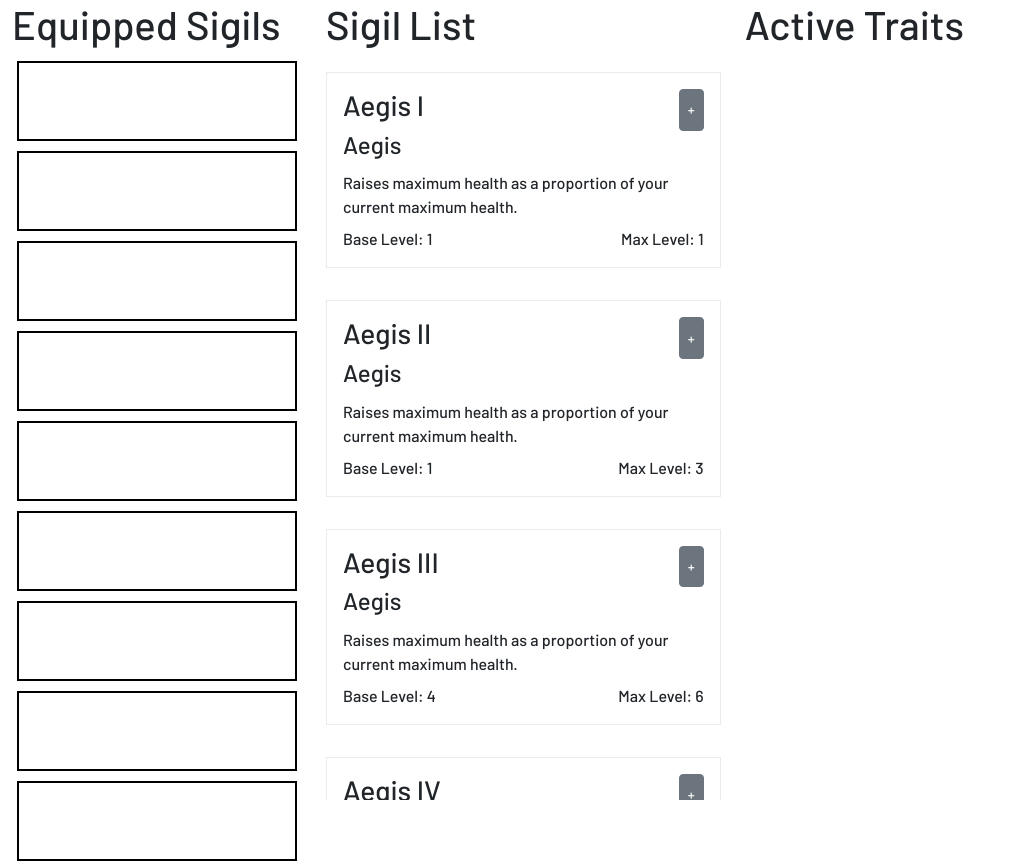
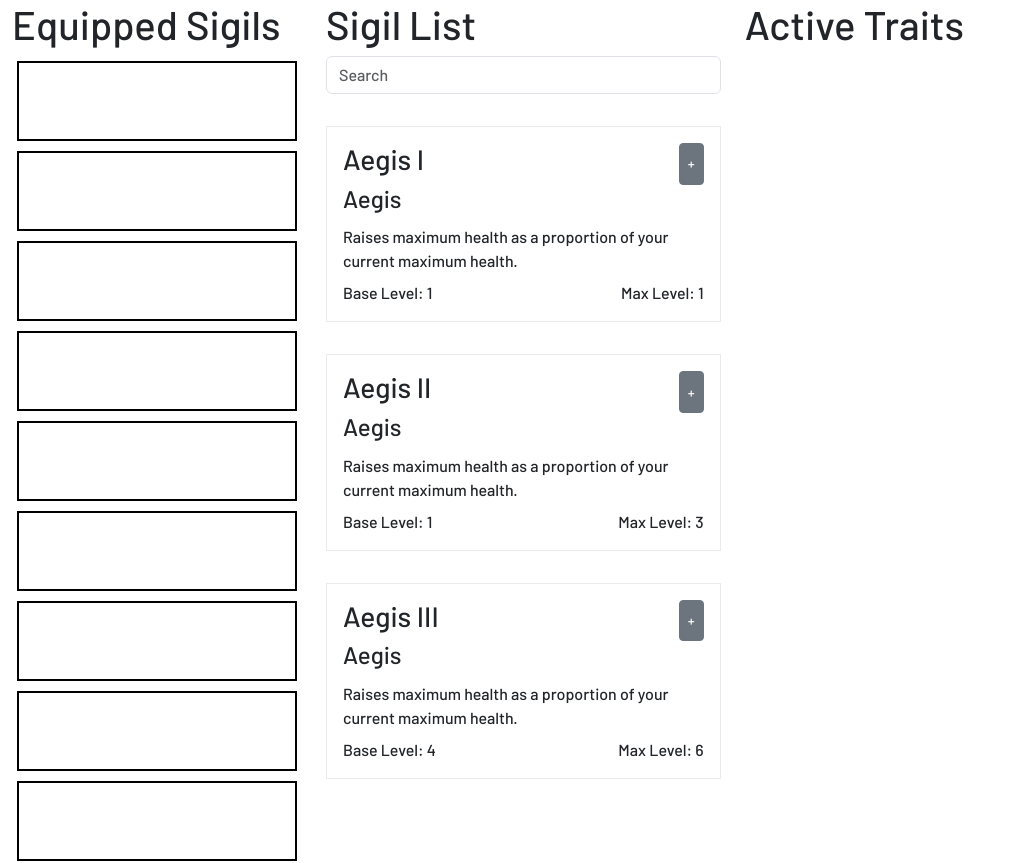
Before and after one commit to nspenner/RelinkBuild, a React (Create React App) app: page / in a window 1280 px wide. Shown: the top 863 px of the page, without its empty margins (0-1011 px from the left). Built offline with nearby package versions, Linux system fonts and the light colour scheme.

Commit message:
Add sigil search

```diff
--- a/package.json
+++ b/package.json
@@ -8,6 +8,7 @@
     "@testing-library/react": "^13.4.0",
     "@testing-library/user-event": "^13.5.0",
     "bootstrap": "^5.3.3",
+    "fuse.js": "^7.0.0",
     "gh-pages": "^6.1.1",
     "react": "^18.2.0",
     "react-dnd": "^16.0.1",
--- a/src/components/SigilApp/SigilApp.js
+++ b/src/components/SigilApp/SigilApp.js
@@ -1,6 +1,7 @@
-import React, { useState } from "react";
+import React, { useEffect, useState } from "react";
 import { DndProvider } from "react-dnd";
 import { HTML5Backend } from "react-dnd-html5-backend";
+import Fuse from "fuse.js";
 import Slot from "../Slot/Slot";
 import SigilOption from "../SigilOption/SigilOption";
 import TraitList from "../TraitList/TraitList";
@@ -8,11 +9,20 @@ import sigilData from "../../data/sigils.json";
 import traitData from "../../data/traits.json";
 import styles from "./SigilApp.module.css";
 
-
-
 const SigilApp = () => {
   const [sigils, setSigils] = useState(new Array(12).fill(null));
   const [traits, setTraits] = useState([]);
+  const [filteredSigilData, setFilteredSigilData] = useState([]);
+  const [searchTerm, setSearchTerm] = useState("");
+
+  useEffect(() => {
+    const fuse = new Fuse(sigilData, {
+      keys: ["Name", "Trait"], // keys to search in each item
+      threshold: 0.33,
+    });
+    const results = fuse.search(searchTerm);
+    setFilteredSigilData(results.map((result) => result.item));
+  }, [searchTerm]);
 
   const handleDropSigil = (slotIndex, sigil) => {
     // Don't allow overwrites
@@ -30,7 +40,7 @@ const SigilApp = () => {
         level: +sigil.level,
         description: trait["Description"],
         maxLevel: trait["Max Level"],
-        levels: trait["Levels"]
+        levels: trait["Levels"],
       };
       // If a trait is found, add the sigil's current level to the existing level
     } else {
@@ -71,7 +81,7 @@ const SigilApp = () => {
   };
 
   const handleSigilClick = (sigil) => {
-    const index = sigils.findIndex(value => value === null);
+    const index = sigils.findIndex((value) => value === null);
     handleDropSigil(index, sigil);
   };
 
@@ -103,11 +113,18 @@ const SigilApp = () => {
     };
   };
 
+  const handleSearch = (event) => {
+    setSearchTerm(event.target.value);
+  };
+
   return (
     <div className={`container-fluid ${styles.container}`}>
-      <div className="row" style={{width: "100%"}}>
+      <div className="row" style={{ width: "100%" }}>
         <DndProvider backend={HTML5Backend}>
-          <div className={`col-lg-3 ${styles.sigilSlotsContainer}`} style={{ display: "flex" }}>
+          <div
+            className={`col-lg-3 ${styles.sigilSlotsContainer}`}
+            style={{ display: "flex" }}
+          >
             <h1>Equipped Sigils</h1>
             {sigils.map((sigil, index) => (
               <Slot
@@ -120,9 +137,22 @@ const SigilApp = () => {
               />
             ))}
           </div>
-          <div className={`col-lg-4 ${styles.sigilListContainer}`} style={{ display: "flex" }}>
+          <div
+            className={`col-lg-4 ${styles.sigilListContainer}`}
+            style={{ display: "flex" }}
+          >
             <h1>Sigil List</h1>
-            {sigilData.map((sigil, index) => (
+
+            <div class="input-group mb-3">
+              <input
+                type="text"
+                class="form-control"
+                placeholder="Search"
+                aria-label="Search"
+                onChange={handleSearch}
+              />
+            </div>
+            {filteredSigilData.map((sigil, index) => (
               <SigilOption
                 key={index}
                 sigil={extractSigilData(sigil)}
@@ -132,7 +162,6 @@ const SigilApp = () => {
           </div>
         </DndProvider>
         <TraitList traits={traits}></TraitList>
-
       </div>
     </div>
   );
```
Also changed, not shown: 1 other file (tests, documents, lock files or other folders).
